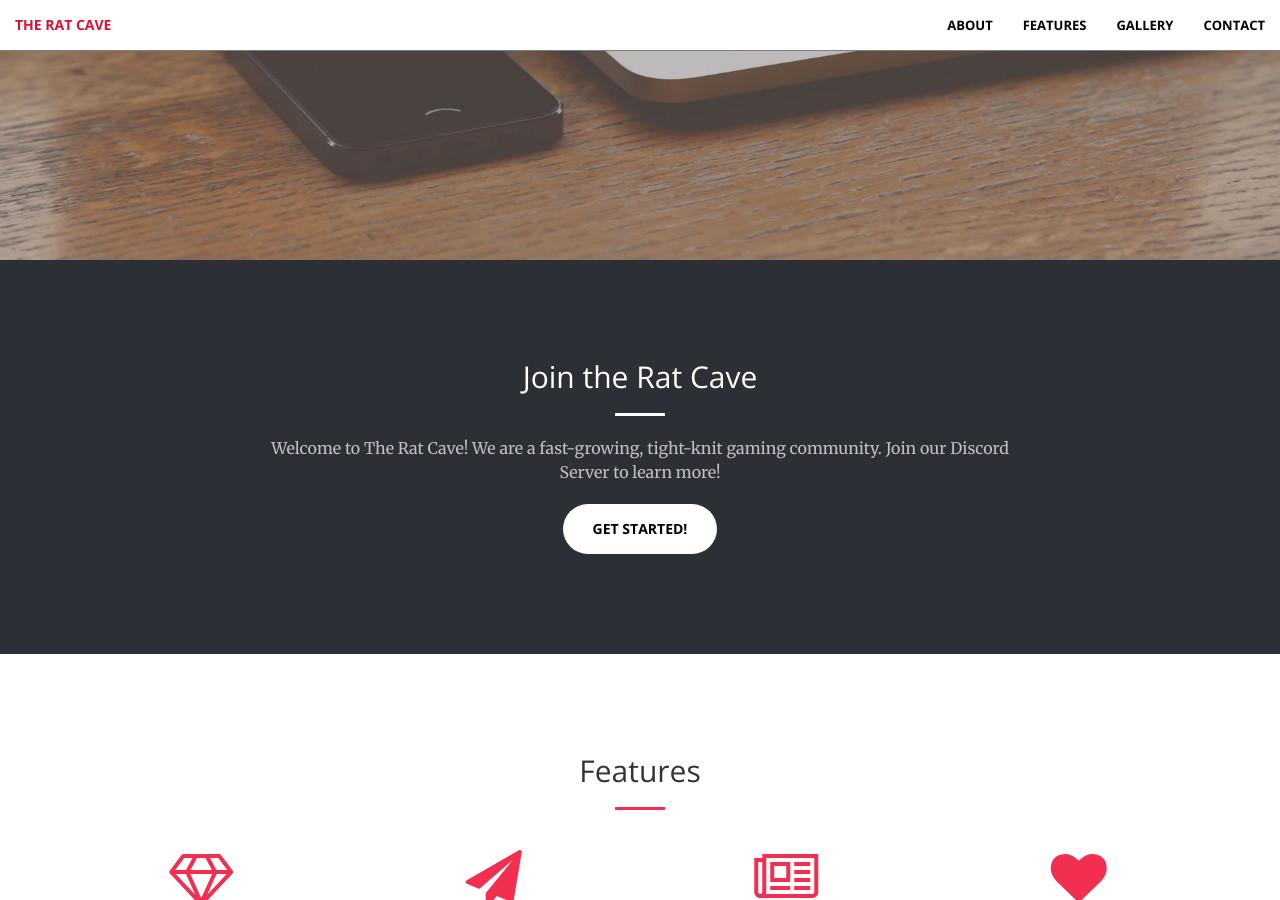
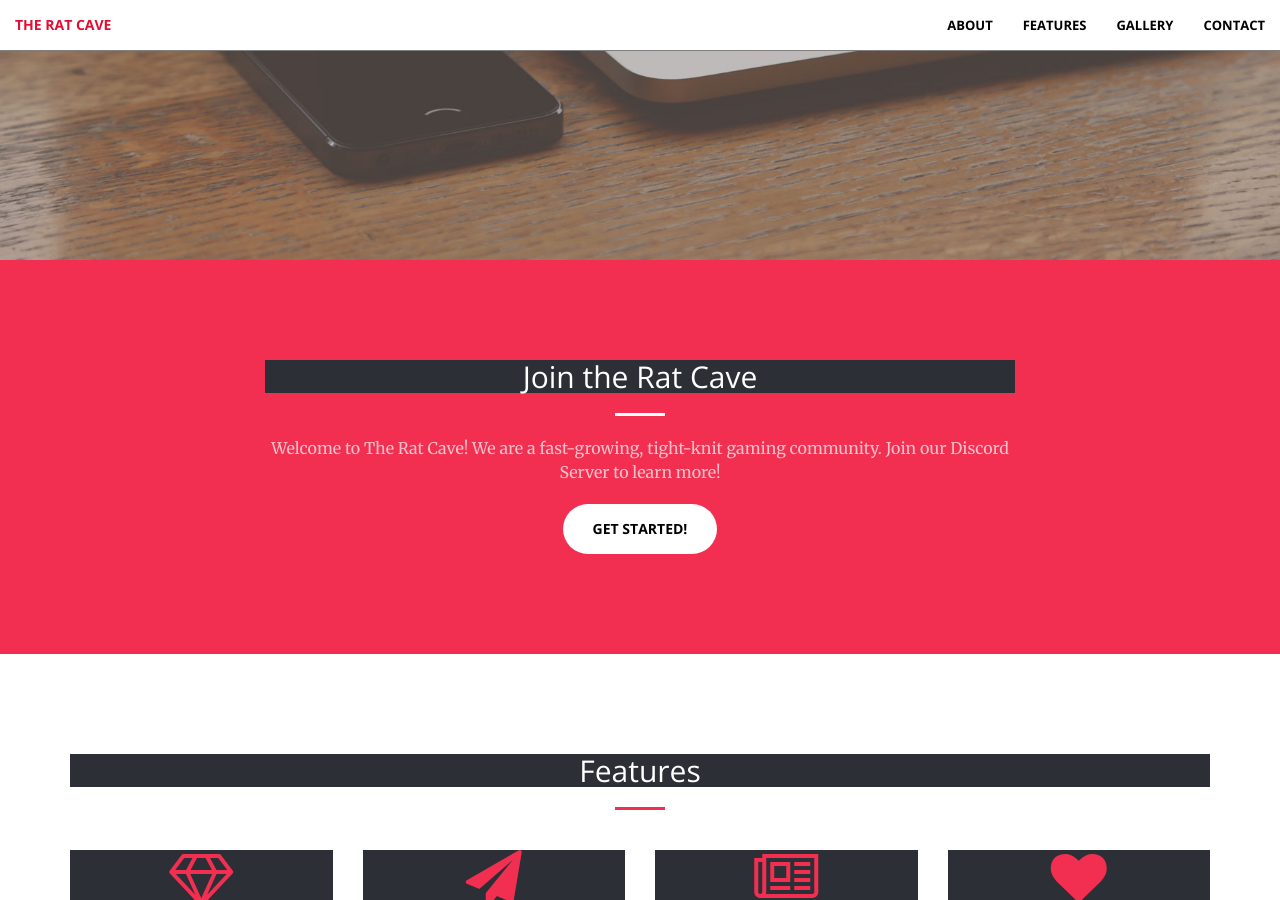
Before and after one commit to vdchoi/theratcave.github.io, a Jekyll site: the page built from index.html, in a window 1280 px wide and 900 px high, scrolled down 640 px. Built offline with Jekyll 4.4.1, drawn with Linux system fonts in a browser that asks for light colours.

Commit message:
Revert changes, add changes to features section

```diff
--- a/_sass/_base.scss
+++ b/_sass/_base.scss
@@ -43,11 +43,11 @@ p {
 }
 
 .bg-primary {
-    background-color: $grey-color;
+    background-color: $theme-primary;
 }
 
 .bg-dark {
-    background-color: $grey-color;
+    background-color: $theme-dark;
     color: white;
 }
 
@@ -209,11 +209,15 @@ header {
 
 .section-heading {
     margin-top: 0;
+    background-color: $grey-color;
+    color: white;
 }
 
 .service-box {
     max-width: 400px;
     margin: 50px auto 0;
+    background-color: $grey-color;
+    color: white;
     @media (min-width: 992px) {
         margin: 20px auto 0;
     }
--- a/css/main.scss
+++ b/css/main.scss
@@ -37,7 +37,6 @@
 $theme-primary: #F22F50;
 $theme-dark: #000000;
 $grey-color: #2C2F35;
-$background-color: #2C2F35;
 
 // Import partials from `sass_dir` (defaults to `_sass`)
 @import
```
